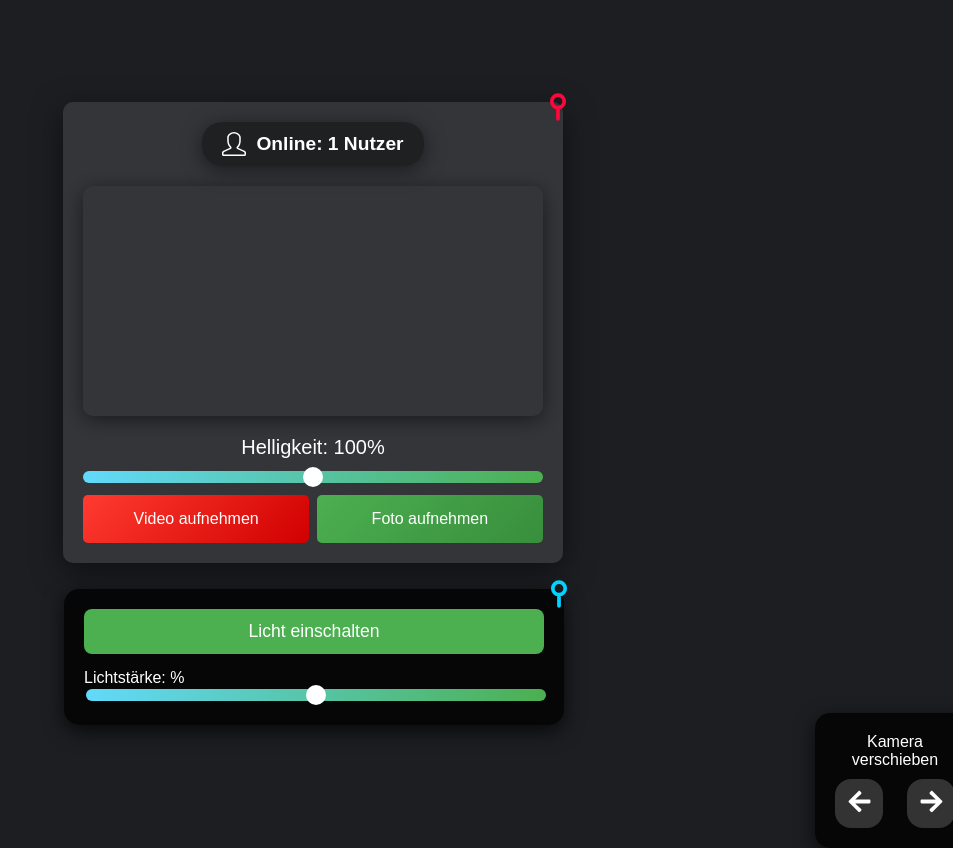
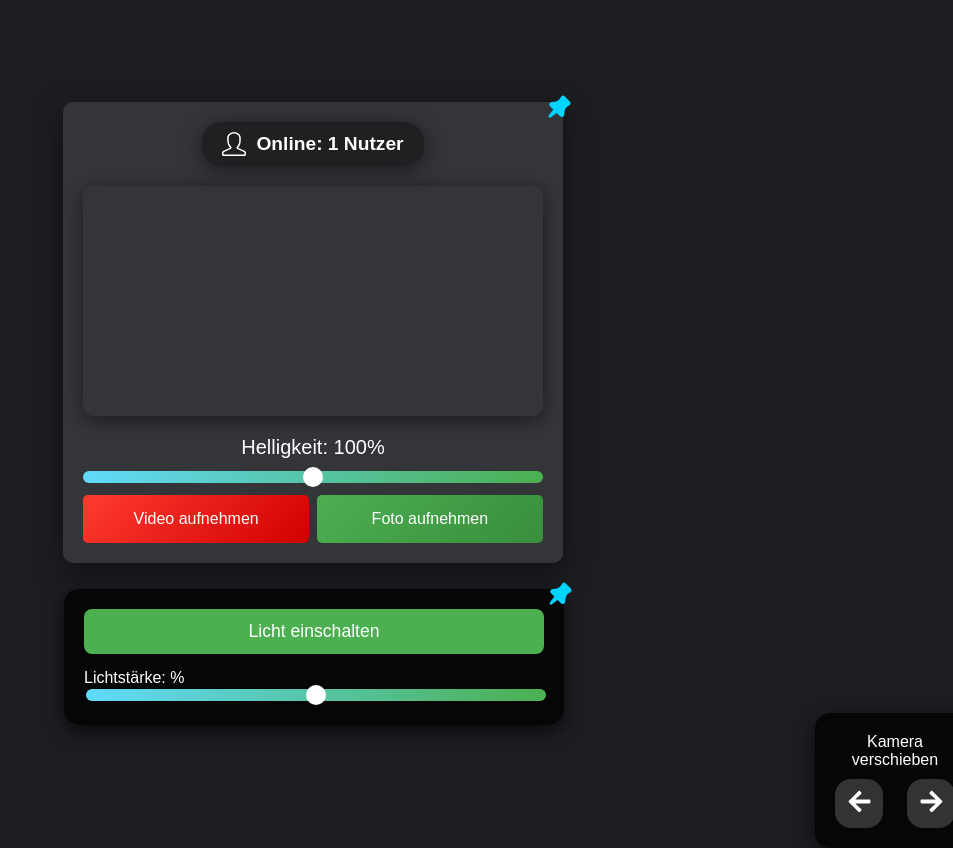
Before and after one commit to ubejdullah/webcam-recorder, a React (Vite) app: page / in a window 1280 px wide. Shown: the top 848 px of the page, without its empty margins (327-1280 px from the left). Built offline with nearby package versions, Linux system fonts and the light colour scheme; no server answers.

Commit message:
Neues UI design für Pin

```diff
--- a/src/UI/Pin.css
+++ b/src/UI/Pin.css
@@ -1,29 +1,30 @@
+/* .pin-container sorgt dafür, dass der Pin positioniert wird */
 .pin-container {
   position: absolute;
-    top: -10px; /* Setzt den Pin über den Container */
-    right: -10px; /* Setzt den Pin nach rechts */
+  top: -10px; /* Pin über dem Container */
+  right: -10px; /* Pin nach rechts verschoben */
   cursor: pointer;
-    z-index: 10; /* Der Pin soll immer oben bleiben */
+  z-index: 10; /* Der Pin bleibt immer oben */
 }
 
 /* Standard Pin Style */
 .pin {
-    transition: transform 0.5s ease, stroke-width 0.3s ease, fill 0.3s ease; /* Animation für Größe, Linienbreite und Füllung */
-    stroke: black; /* Standard Linienfarbe */
-    stroke-width: 2; /* Standard Linienbreite */
+  transition: transform 0.5s ease, stroke-width 0.3s ease, fill 0.3s ease; /* Animation für Größe, Randstärke und Füllung */
+  stroke: black; /* Standard Randfarbe */
+  stroke-width: 2; /* Standard Randstärke */
   fill: none; /* Standard Füllung leer */
 }
 
-  /* Wenn der Container fixiert ist (Pin neonrot) */
+/* Wenn der Pin fixiert ist (Pin ist rot) */
 .pin.fixed {
   stroke-width: 2; /* Dickerer Rand wenn fixiert */
-    fill: #ff073a; /* Neonrot, innen gefärbt */
-    stroke: #ff073a; /* Der Rand wird auch rot */
+  fill: #ff073a; /* Füllung rot (Neonrot) */
+  stroke: #ff073a; /* Der Rand wird ebenfalls rot */
 }
 
-  /* Wenn der Container nicht fixiert ist (Pin neonblau) */
+/* Wenn der Pin nicht fixiert ist (Pin ist neonblau) */
 .pin:not(.fixed) {
   stroke-width: 2; /* Dünnerer Rand wenn nicht fixiert */
-    fill: #00d4ff; /* Neonblau, innen gefärbt */
+  fill: #00d4ff; /* Füllung blau (Neonblau) */
   stroke: #00d4ff; /* Rand wird ebenfalls neonblau */
 }
--- a/src/UI/Pin.jsx
+++ b/src/UI/Pin.jsx
@@ -1,5 +1,4 @@
 import React, { useState } from 'react';
-import { CiMapPin } from 'react-icons/ci'; // Importiere das Pin-Icon
 import './Pin.css'; // Importiere die CSS-Datei für das Pin-Design
 
 const Pin = ({ onClick }) => {
@@ -14,7 +13,18 @@ const Pin = ({ onClick }) => {
 
   return (
     <div className="pin-container" onClick={handleClick}>
-      <CiMapPin className={`pin ${isFixed ? 'fixed' : ''}`} size={30} />
+      <svg
+        role="img"
+        xmlns="http://www.w3.org/2000/svg"
+        viewBox="0 0 24 24"
+        width="30px"
+        height="30px"
+      >
+        <path
+          className={`pin ${isFixed ? 'fixed' : ''}`} // Hier wird die Klasse 'fixed' dynamisch hinzugefügt
+          d="M16.729 4.271a1 1 0 0 0-1.414-.004a1.004 1.004 0 0 0-.225.355c-.832 1.736-1.748 2.715-2.904 3.293C10.889 8.555 9.4 9 7 9a1.006 1.006 0 0 0-.923.617a1.001 1.001 0 0 0 .217 1.09l3.243 3.243L5 20l6.05-4.537l3.242 3.242a.975.975 0 0 0 .326.217c.122.051.252.078.382.078s.26-.027.382-.078A.996.996 0 0 0 16 18c0-2.4.444-3.889 1.083-5.166c.577-1.156 1.556-2.072 3.293-2.904a.983.983 0 0 0 .354-.225a1 1 0 0 0-.004-1.414z"
+        />
+      </svg>
     </div>
   );
 };
--- a/src/components/CamVideo.jsx
+++ b/src/components/CamVideo.jsx
@@ -1,7 +1,7 @@
 import React, { useRef, useEffect, useState } from 'react';
 import { SlUser } from 'react-icons/sl';  // Importiere das SlUser Icon
 import Draggable from 'react-draggable';  // Importiere die Draggable-Komponente
-import { CiMapPin } from 'react-icons/ci'; // Pin-Icon aus react-icons
+import Pin from '../UI/Pin.jsx'; // Importiere den Pin aus dem Ordner ui-elements
 import '/src/design/CamVideo.css'; // Deine CSS-Styles für die CamVideo-Komponente
 
 const CamVideo = () => {
@@ -103,13 +103,7 @@ const CamVideo = () => {
       disabled={isFixed} // Wenn fixiert, dann kann nicht mehr gezogen werden
     >
       <div className={`container ${recording ? 'recording' : ''}`}>
-        {/* Pin über dem Container */}
-        <div className="pin-container" onClick={toggleFixation}>
-          <CiMapPin
-            className={`pin ${isFixed ? 'fixed' : ''}`}
-            size={30} // Pin bleibt klein
-          />
-        </div>
+      <Pin onClick={toggleFixation} isFixed={isFixed} />
 
         {/* Anzeige für Online-Nutzer */}
         <div className="online-users-container">
--- a/src/components/MovementControl.jsx
+++ b/src/components/MovementControl.jsx
@@ -2,7 +2,7 @@ import React, { useState, useEffect } from 'react';
 import { FaArrowLeft, FaArrowRight } from 'react-icons/fa'; // Importiere Pfeil-Icons von React Icons
 import Draggable from 'react-draggable'; // Importiere Draggable
 import '/src/design/MovementControl.css'; // Styles für die Steuerkomponente
-import { CiMapPin } from 'react-icons/ci'; // Pin-Icon aus react-icons
+import Pin from '../UI/Pin.jsx'; // Importiere den Pin aus dem Ordner ui-elements
 
 const MovementControl = () => {
   const [isFixed, setIsFixed] = useState(true); // Zustand für Fixierung des Containers
@@ -25,13 +25,7 @@ const MovementControl = () => {
       disabled={isFixed} // Wenn fixiert, dann kann nicht mehr gezogen werden
     >
       <div className="movement-control-container">
-        {/* Pin über dem Container */}
-        <div className="pin-container" onClick={toggleFixation}>
-          <CiMapPin
-            className={`pin ${isFixed ? 'fixed' : ''}`}
-            size={30} // Pin bleibt klein
-          />
-        </div>
+      <Pin onClick={toggleFixation} isFixed={isFixed} />
 
         {/* Drag Control Bereich */}
         <div className="drag-control">
```
Lines whose indentation alone changed are shown as unchanged.
